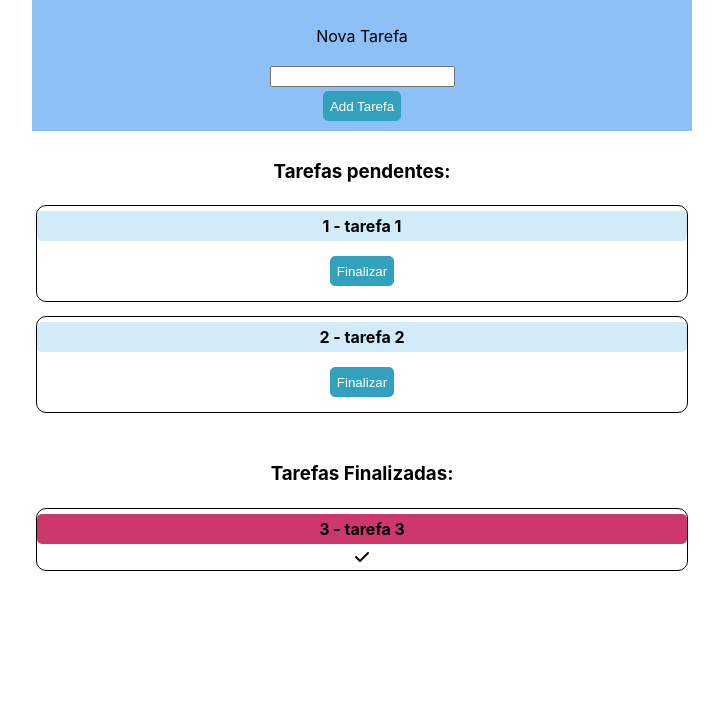
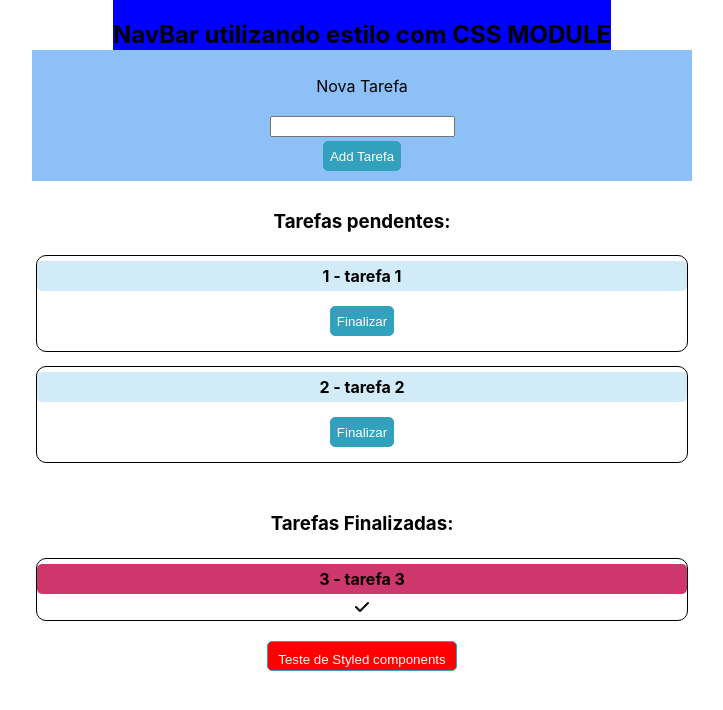
Before and after one commit to evanzs/voltar-para-base, a React (Create React App) app in the folder mao na massa/lista-tarefa/: page / in a window 1280 px wide. Shown: the top 710 px of the page, without its empty margins (278-1001 px from the left). Built offline with nearby package versions, Linux system fonts and the light colour scheme.

Commit message:
feat(app.js): incluindo style module e styled components

```diff
--- a/mao na massa/lista-tarefa/src/App.js
+++ b/mao na massa/lista-tarefa/src/App.js
@@ -2,7 +2,9 @@ import { useState } from 'react'
 import './App.css';
 import InputTarefa from './components/InputTarefa';
 import CardTarefa from './components/CardTarefa';
-
+import NavBar from './components/css-module/NavBar'
+import BotaoCustom from './components/css-styled-components/BotaoCustom';
+import styled from 'styled-components'
 
 function App() {
   const [tarefas, setTarefas] = useState([
@@ -13,14 +15,17 @@ function App() {
 
   const [inputTarefa, setInputTarefa] = useState('')
 
+  const BotaoCustom = styled.button`background-color:red; color:white; padding:10px;`;
 
 
   return (
+
     <div className="App container-principal">
+      <NavBar></NavBar>
       <InputTarefa inputTarefa={inputTarefa} setInputTarefa={setInputTarefa} tarefas={tarefas} setTarefas={setTarefas} ></InputTarefa>
       <CardTarefa titulo="Tarefas pendentes" tarefas={tarefas.filter(tarefa => !tarefa.completo)} setTarefas={setTarefas}/>
       <CardTarefa titulo="Tarefas Finalizadas" tarefas={tarefas.filter(tarefa => tarefa.completo)} setTarefas={setTarefas}/>
-
+      <BotaoCustom>Teste de Styled components</BotaoCustom>
       {/* <div className="container-lista">
         <h3>Lista de tarefas finalizadas:</h3>
         {tarefas.map((tarefa) => (
```
